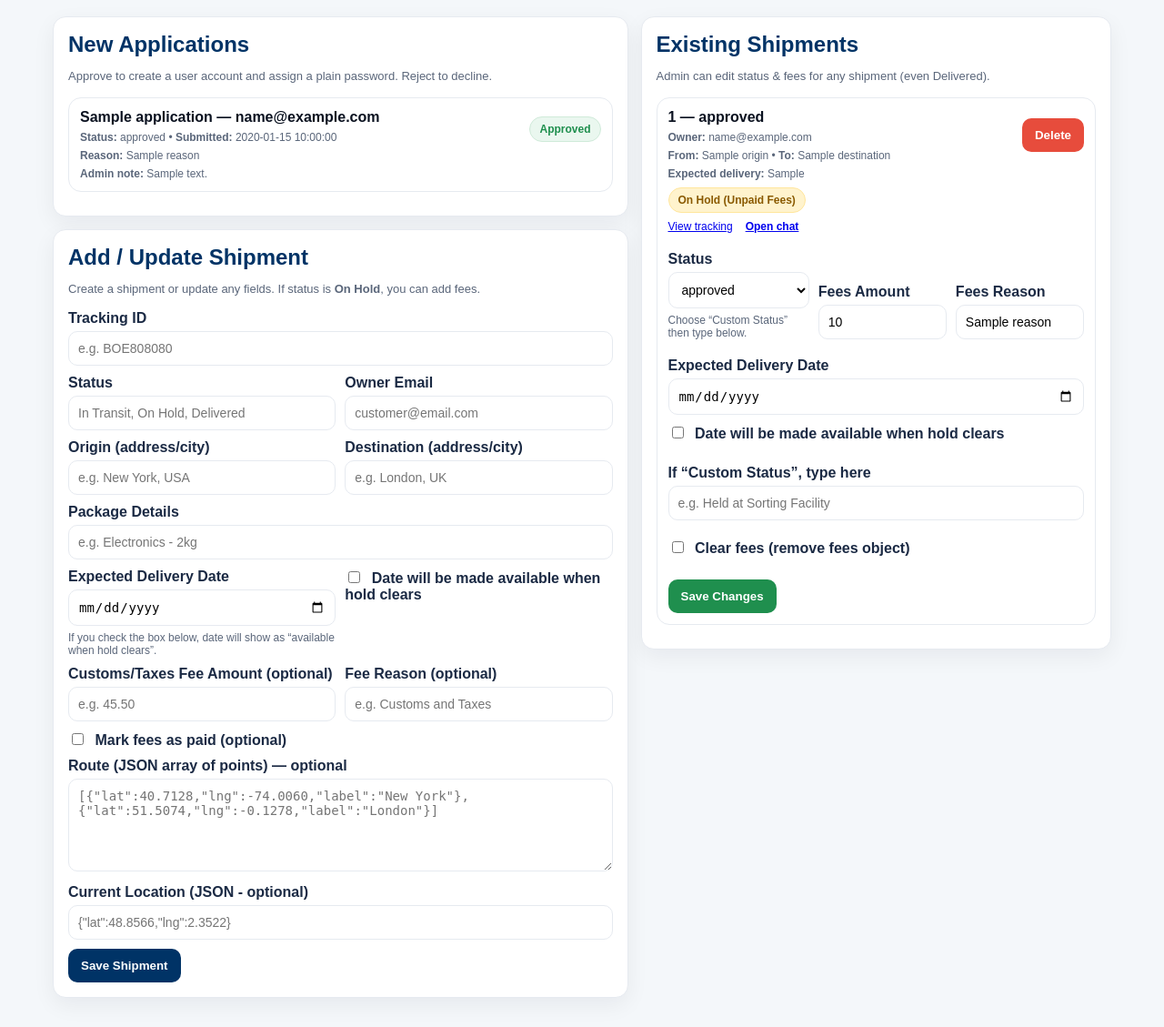
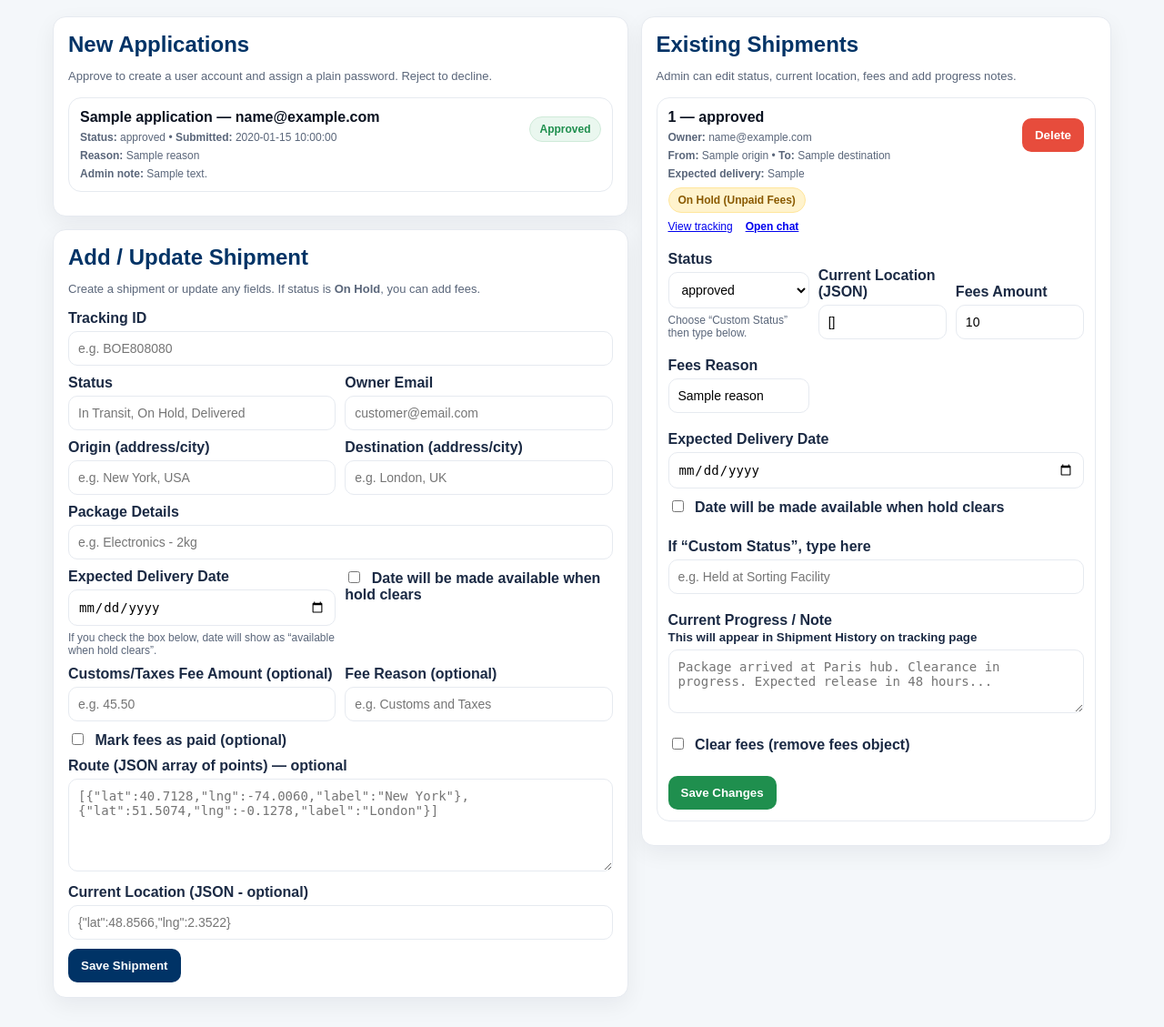
Before and after one commit to care3653-a11y/Glopac, a Flask app: template templates/admin.html in a window 1280 px wide. Shown: the part 109-1238 px from the top of the page at 91% size. Run offline with Flask 3, Linux system fonts and the light colour scheme; the template is opened without the code that fills it: most values are stand-ins (such as "Sample title", 1, 10 or a date in 2020); parts of the project's set-up code (start-up, migrations or seed data) failed here and were passed over.

Commit message:
Update admin.html

```diff
--- a/templates/admin.html
+++ b/templates/admin.html
@@ -311,7 +311,7 @@ textarea{resize:vertical}
   <div>
     <div class="card">
       <h2>Existing Shipments</h2>
-      <p class="muted">Admin can edit status & fees for any shipment (even Delivered).</p>
+      <p class="muted">Admin can edit status, current location, fees and add progress notes.</p>
 
       {% if shipments %}
         <ul class="list">
@@ -341,7 +341,6 @@ textarea{resize:vertical}
                     <div class="pill pill-paid">Fees Paid</div>
                   {% endif %}
 
-                  <!--  UPDATED: Added Open Chat link -->
                   <div class="small" style="margin-top:8px; display:flex; gap:14px; flex-wrap:wrap;">
                     <a href="/track?tracking_id={{ ship.tracking_id }}">View tracking</a>
                     <a href="/admin/chat/{{ ship.tracking_id }}" style="font-weight:900;">Open chat</a>
@@ -367,11 +366,9 @@ textarea{resize:vertical}
                       <option value="In Transit">In Transit</option>
                       <option value="Arrived at Destination Country">Arrived at Destination Country</option>
 
-                      <!--  ADDED (as requested) -->
                       <option value="Clearance Update">Clearance Update</option>
                       <option value="Clearance Process Successful">Clearance Process Successful</option>
                       <option value="Awaiting Dispatch">Awaiting Dispatch</option>
-                      <!--  END ADDED -->
 
                       <option value="Out for Delivery">Out for Delivery</option>
                       <option value="Delivered">Delivered</option>
@@ -380,6 +377,13 @@ textarea{resize:vertical}
                       <option value="Custom Status">Custom Status</option>
                     </select>
                     <div class="small">Choose “Custom Status” then type below.</div>
+                  </div>
+
+                  <div>
+                    <label>Current Location (JSON)</label>
+                    <input type="text" name="current_location"
+                           value='{{ ship.current_location | tojson if ship.current_location else "" }}'
+                           placeholder='{"lat":48.8566,"lng":2.3522,"label":"Paris Hub"}'>
                   </div>
 
                   <div>
@@ -409,6 +413,14 @@ textarea{resize:vertical}
                   <div class="full">
                     <label>If “Custom Status”, type here</label>
                     <input type="text" name="custom_status" placeholder="e.g. Held at Sorting Facility">
+                  </div>
+
+                  <!-- New Field Added -->
+                  <div class="full">
+                    <label><strong>Current Progress / Note</strong><br>
+                    <small>This will appear in Shipment History on tracking page</small></label>
+                    <textarea name="progress_note" rows="3"
+                              placeholder="Package arrived at Paris hub. Clearance in progress. Expected release in 48 hours..."></textarea>
                   </div>
 
                   <div class="full">
```
